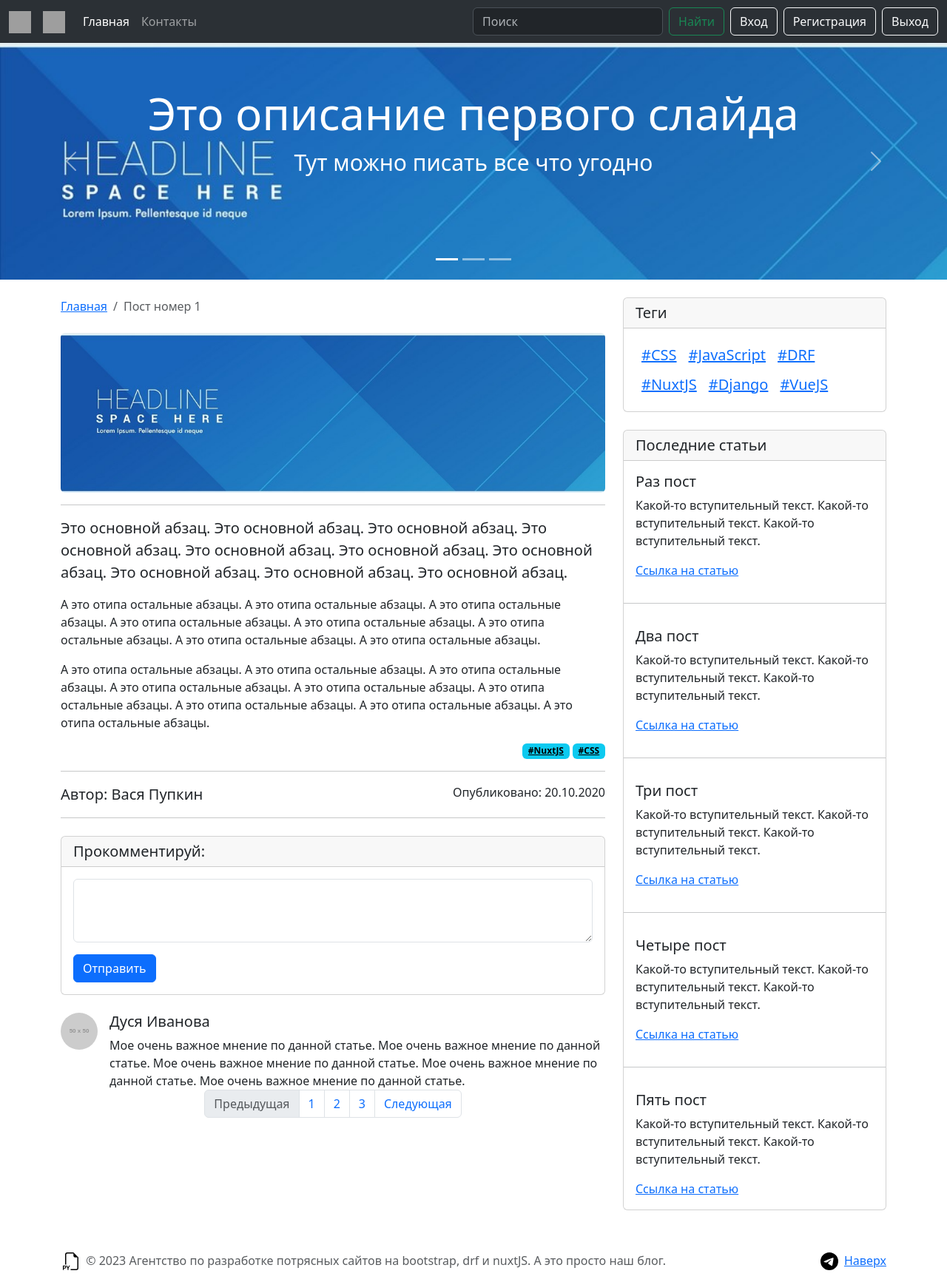
After one commit to IrekKarimov/Blog-Django, a Django app: page /post/ in a window 1280 px wide. The commit adds this page. Shown: the whole page at 74% size. Run offline with Django 5.2, Linux system fonts and the light colour scheme; grey boxes labelled with a size stand in for pictures from a placeholder-image service; some libraries are stand-ins or nearby versions; grey boxes are pictures that could not be loaded.

Commit message:
Начальный каркас проекта

```diff
--- a/blog/templates/blog/index.html
+++ b/blog/templates/blog/index.html
@@ -1,7 +1,7 @@
 {% extends 'base.html' %}
 {% load static %}
 
-{% block title %}Главная страница моего блога{% endblock %}
+{% block title %}{{ title }}{% endblock %}
 
 {% block header %}
     {% include 'includes/slider.html' %}
--- /dev/null
+++ b/blog/templates/blog/post.html
@@ -0,0 +1,132 @@
+{% extends 'base.html' %}
+{% load static %}
+
+{% block title %}{{ title }}{% endblock %}
+
+{% block header %}
+    {% include 'includes/slider.html' %}
+{% endblock %}
+
+{% block content %}
+
+<section class="my-post-detail">
+        <div class="container">
+            <div class="row">
+                <!--    ЭТО ЛЕВАЯ КОЛОНКА КОНТЕНТА ПОСТА -->
+                <div class="col-lg-8">
+                    <!--    ЭТО ХЛЕБНЫЕ КРОШКИ -->
+                    <nav aria-label="breadcrumb" class="my-4">
+                        <ol class="breadcrumb">
+                            <li class="breadcrumb-item"><a href="#">Главная</a></li>
+                            <li class="breadcrumb-item active" aria-current="page">Пост номер 1</li>
+                        </ol>
+                    </nav>
+                    <!--    ЭТО ТЕЛО ПОСТА -->
+                    <img class="img-fluid rounded " src="{% static "img/img1.jpg" %}" alt="">
+                    <hr>
+                    <p class="lead">Это основной абзац. Это основной абзац. Это основной абзац. Это основной абзац. Это основной абзац. Это основной абзац. Это основной абзац. Это основной абзац. Это основной абзац. Это основной абзац.</p>
+                    <p>А это отипа остальные абзацы. А это отипа остальные абзацы. А это отипа остальные абзацы. А это отипа остальные абзацы. А это отипа остальные абзацы. А это отипа остальные абзацы. А это отипа остальные абзацы. А это отипа остальные абзацы.</p>
+                    <p>А это отипа остальные абзацы. А это отипа остальные абзацы. А это отипа остальные абзацы. А это отипа остальные абзацы. А это отипа остальные абзацы. А это отипа остальные абзацы. А это отипа остальные абзацы. А это отипа остальные абзацы. А это отипа остальные абзацы.</p>
+                    <div class="d-flex justify-content-end">
+                        <a href="" class="badge text-bg-info me-1">#NuxtJS</a>
+                        <a href="" class="badge text-bg-info">#CSS</a>
+                    </div>
+                    <hr>
+                    <div class="d-flex justify-content-between">
+                        <div class="lead">Автор: Вася Пупкин</div>
+                        <div>Опубликовано: 20.10.2020</div>
+                    </div>
+                    <hr>
+                    <!--    ЭТО КОМПОНЕНТ С КОММЕНТАРИЯМИ -->
+                    <div class="card my-4">
+                        <h5 class="card-header">Прокомментируй:</h5>
+                        <div class="card-body">
+                            <form>
+                                <div class="form-group">
+                                    <textarea class="form-control mb-3" rows="3"></textarea>
+                                </div>
+                                <button type="submit" class="btn btn-primary">Отправить</button>
+                            </form>
+                        </div>
+                    </div>
+                    <div class="d-flex">
+                        <div class="flex-shrink-0">
+                            <img class="rounded-circle" src="http://placehold.it/50x50" alt="">
+                        </div>
+                        <div class="flex-grow-1 ms-3">
+                            <h5 class="mt-0">Дуся Иванова</h5>
+                            Мое очень важное мнение по данной статье. Мое очень важное мнение по данной статье. Мое очень важное мнение по данной статье. Мое очень важное мнение по данной статье. Мое очень важное мнение по данной статье.
+                        </div>
+                    </div>
+
+
+                        <nav aria-label="Paginate me">
+                          <ul class="pagination justify-content-center">
+                            <li class="page-item disabled">
+                              <a class="page-link" href="#" tabindex="-1">Предыдущая</a>
+                            </li>
+                            <li class="page-item"><a class="page-link" href="#">1</a></li>
+                            <li class="page-item"><a class="page-link" href="#">2</a></li>
+                            <li class="page-item"><a class="page-link" href="#">3</a></li>
+                            <li class="page-item">
+                              <a class="page-link" href="#">Следующая</a>
+                            </li>
+                          </ul>
+                        </nav>
+                        <br>
+
+
+                </div>
+                <!--    ЭТО ПРАВАЯ КОЛОНКА -->
+                <div class="col-md-4">
+                    <div class="card my-4">
+                        <h5 class="card-header">Теги</h5>
+                        <div class="card-body">
+                            <div class="d-flex flex-wrap">
+                                <a href="" class="m-2 h5 text-primary">#CSS</a>
+                                <a href="" class="m-2 h5 text-primary">#JavaScript</a>
+                                <a href="" class="m-2 h5 text-primary">#DRF</a>
+                                <a href="" class="m-2 h5 text-primary">#NuxtJS</a>
+                                <a href="" class="m-2 h5 text-primary">#Django</a>
+                                <a href="" class="m-2 h5 text-primary">#VueJS</a>
+                            </div>
+                        </div>
+                    </div>
+                    <div class="card my-4">
+                        <h5 class="card-header">Последние статьи</h5>
+                        <div class="card-body">
+                            <h5 class="card-title">Раз пост</h5>
+                            <p class="card-text">Какой-то вступительный текст. Какой-то вступительный текст. Какой-то вступительный текст.</p>
+                            <a href="#" class="card-link">Ссылка на статью</a>
+                        </div>
+                        <hr>
+                        <div class="card-body">
+                            <h5 class="card-title">Два пост</h5>
+                            <p class="card-text">Какой-то вступительный текст. Какой-то вступительный текст. Какой-то вступительный текст.</p>
+                            <a href="#" class="card-link">Ссылка на статью</a>
+                        </div>
+                        <hr>
+                        <div class="card-body">
+                            <h5 class="card-title">Три пост</h5>
+                            <p class="card-text">Какой-то вступительный текст. Какой-то вступительный текст. Какой-то вступительный текст.</p>
+                            <a href="#" class="card-link">Ссылка на статью</a>
+                        </div>
+                        <hr>
+                        <div class="card-body">
+                            <h5 class="card-title">Четыре пост</h5>
+                            <p class="card-text">Какой-то вступительный текст. Какой-то вступительный текст. Какой-то вступительный текст.</p>
+                            <a href="#" class="card-link">Ссылка на статью</a>
+                        </div>
+                        <hr>
+                        <div class="card-body">
+                            <h5 class="card-title">Пять пост</h5>
+                            <p class="card-text">Какой-то вступительный текст. Какой-то вступительный текст. Какой-то вступительный текст.</p>
+                            <a href="#" class="card-link">Ссылка на статью</a>
+                        </div>
+                    </div>
+                </div>
+            </div>
+        </div>
+    </section>
+
+{% endblock %}
--- a/blog/views.py
+++ b/blog/views.py
@@ -4,4 +4,44 @@ from django.views import View
 
 class MainView(View):
     def get(self, request, *args, **kwargs):
-        return render(request,'blog/index.html')
+        title = 'My Blog - Главная'
+        message = ''
+        context = {
+            'title': title,
+            "message": message
+        }
+        return render(request,'blog/index.html', context=context)
+
+
+
+class PostDetail(View):
+    def get(self, request, *args, **kwargs):
+        title = 'My Blog - Пост'
+        message = ''
+        context = {
+            'title': title,
+            "message": message
+        }
+        return render(request, 'blog/post.html', context=context)
+
+
+class ContactForm(View):
+    def get(self, request, *args, **kwargs):
+        title = 'My Blog - Сообщение'
+        message = ''
+        context = {
+            'title': title,
+            "message": message
+        }
+        return render(request, 'blog/contact.html', context=context)
+
+
+
+def index(request):
+    title = 'Главная'
+    message = ''
+    context = {
+        'title': title,
+        "message": message
+        }
+    return render(request, 'blog/index.html', context=context)
--- a/myblog_django/urls.py
+++ b/myblog_django/urls.py
@@ -17,9 +17,13 @@ Including another URLconf
 from django.contrib import admin
 from django.urls import path
 
+
 from blog import views
 
 urlpatterns = [
     path('admin/', admin.site.urls),
     path("", views.MainView.as_view()),
+    path("post/", views.PostDetail.as_view()),
+    path("contact/", views.ContactForm.as_view()),
+    #path("", blog.views.index),
 ]
```
Also changed, not shown: blog/templates/blog/contact.html (added, +54 -0 lines).
